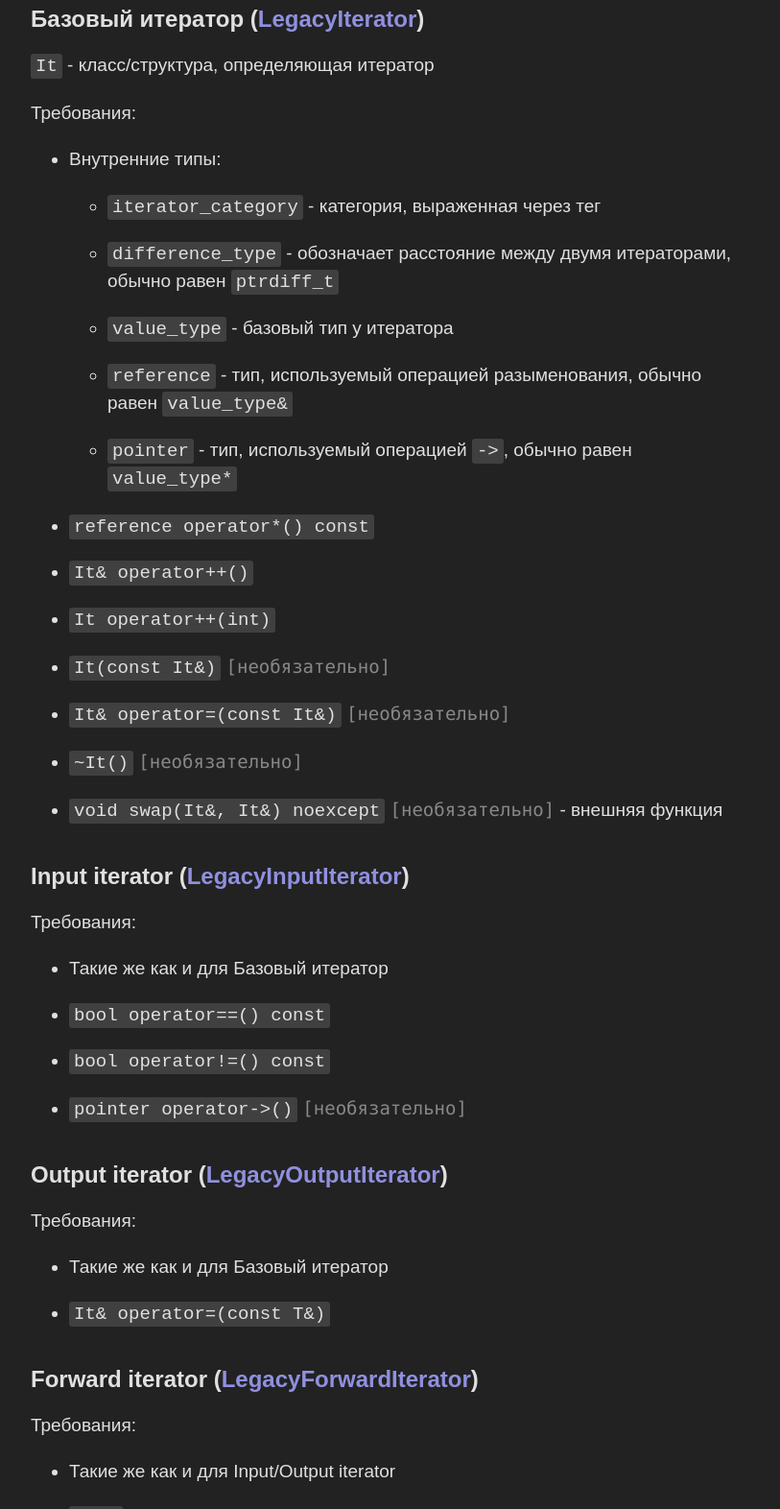
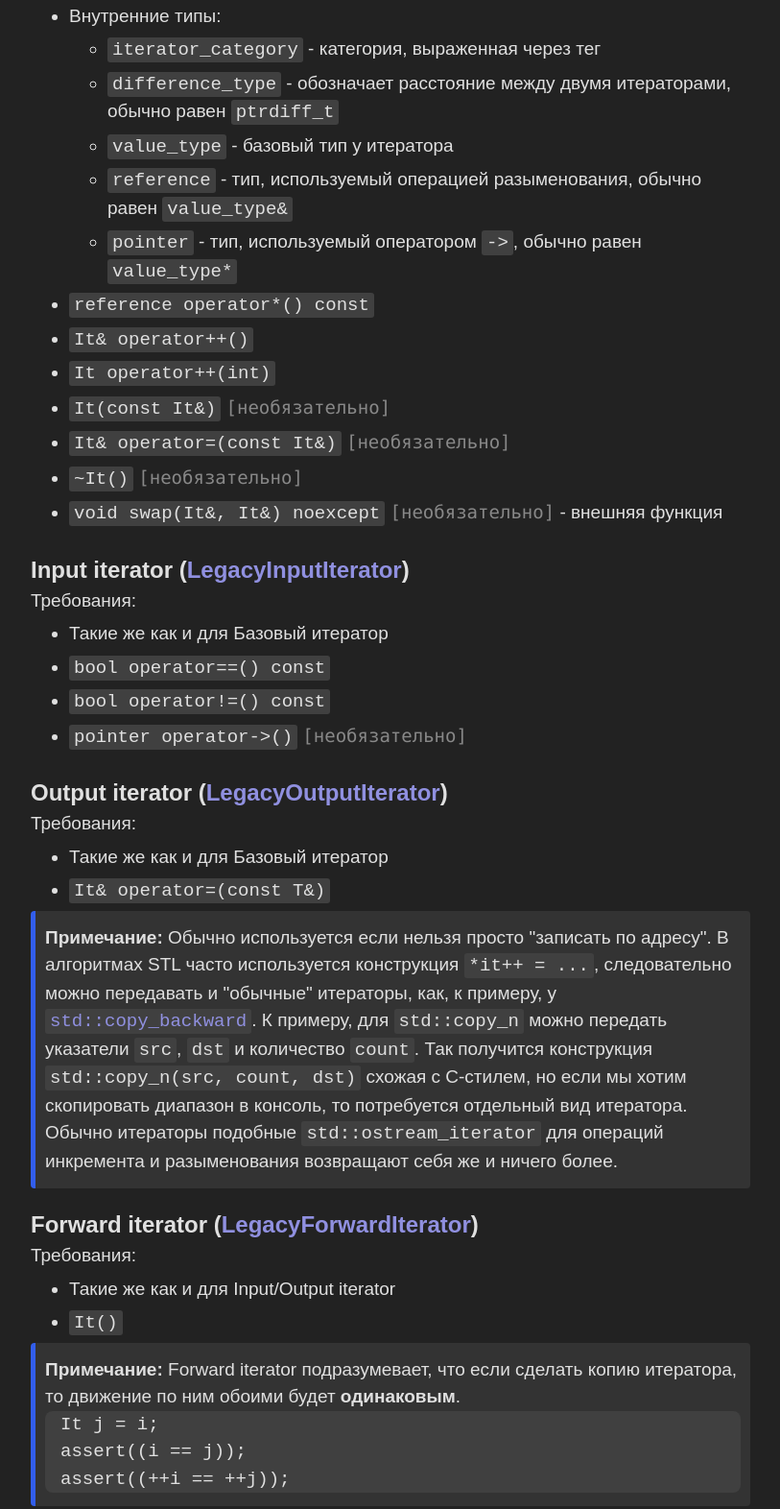
Before and after one commit to Stepainpy/Stepainpy.github.io, a plain HTML site: page manuals/iterator-cpp.html in a window 1280 px wide. Shown: the part 711-2283 px from the top of the page at 96% size, without its empty margins (233-1046 px from the left). Drawn offline with Linux system fonts and the light colour scheme.

Commit message:
рефакторинг размеров и компоновки

```diff
--- a/manuals/iterator-cpp.html
+++ b/manuals/iterator-cpp.html
@@ -11,13 +11,16 @@
     <main>
         <h1>Итераторы в C++</h1>
 
+        <div>
             <h2>Предысловие</h2>
             <p>
                 Итераторы в C++ являются основным методом обращения алгоритмов к структурам данных.
                 Здесь будут изложены требования к ним, взятые с <a href="https://en.cppreference.com/w/cpp/named_req/Iterator">cppreference</a>.
                 Некоторые функции могут быть помечены как <span class="tag">[необязательно]</span> имея ввиду, что эти функции могут быть определены компилятором и/или будут редко нужны.
             </p>
+        </div>
 
+        <div>
             <h2>Виды итераторов</h2>
             <p>Существует 5 видов:</p>
             <ol>
@@ -32,19 +35,20 @@
                 <br><code class="nonwrap">std::&lt;iter-name&gt;_iterator_tag</code>
                 <br><code class="nonwrap">std::&lt;iter-name&gt;_iterator</code>
             </p>
+        </div>
 
+        <div>
             <h2>Базовый итератор (<a href="https://en.cppreference.com/w/cpp/named_req/Iterator">LegacyIterator</a>)</h2>
             <p><code>It</code> - класс/структура, определяющая итератор</p>
             <p>Требования:</p>
             <ul>
-            <li>
-                <p>Внутренние типы:</p>
+                <li> Внутренние типы:
                     <ul>
                         <li><code class="nonwrap">iterator_category</code> - категория, выраженная через тег</li>
                         <li><code class="nonwrap">difference_type</code> - обозначает расстояние между двумя итераторами, обычно равен <code>ptrdiff_t</code></li>
                         <li><code class="nonwrap">value_type</code> - базовый тип у итератора</li>
                         <li><code class="nonwrap">reference</code> - тип, используемый операцией разыменования, обычно равен <code>value_type&</code></li>
-                    <li><code class="nonwrap">pointer</code> - тип, используемый операцией <code>-></code>, обычно равен <code>value_type*</code></li>
+                        <li><code class="nonwrap">pointer</code> - тип, используемый оператором <code>-></code>, обычно равен <code>value_type*</code></li>
                     </ul>
                 </li>
                 <li><code class="nonwrap">reference operator*() const</code></li>
@@ -55,7 +59,9 @@
                 <li><code class="nonwrap">~It()</code> <span class="tag">[необязательно]</span></li>
                 <li><code class="nonwrap">void swap(It&, It&) noexcept</code> <span class="tag">[необязательно]</span> - внешняя функция</li>
             </ul>
+        </div>
 
+        <div>
             <h2>Input iterator (<a href="https://en.cppreference.com/w/cpp/named_req/InputIterator">LegacyInputIterator</a>)</h2>
             <p>Требования:</p>
             <ul>
@@ -64,25 +70,43 @@
                 <li><code class="nonwrap">bool operator!=() const</code></li>
                 <li><code class="nonwrap">pointer operator->()</code> <span class="tag">[необязательно]</span></li>
             </ul>
+        </div>
 
+        <div>
             <h2>Output iterator (<a href="https://en.cppreference.com/w/cpp/named_req/OutputIterator">LegacyOutputIterator</a>)</h2>
             <p>Требования:</p>
             <ul>
                 <li>Такие же как и для Базовый итератор</li>
                 <li><code class="nonwrap">It& operator=(const T&)</code></li>
             </ul>
+            <div class="note">
+                <p> <b>Примечание:</b>
+                    Обычно используется если нельзя просто "записать по адресу".
+                    В алгоритмах STL часто используется конструкция <code>*it++ = ...</code>,
+                    следовательно можно передавать и "обычные" итераторы, как, к примеру, у <code><a href="https://en.cppreference.com/w/cpp/algorithm/copy_backward">std::copy_backward</a></code>.
+                    К примеру, для <code>std::copy_n</code> можно передать указатели <code>src</code>, <code>dst</code> и количество <code>count</code>.
+                    Так получится конструкция <code>std::copy_n(src, count, dst)</code> схожая с C-стилем, но если мы хотим скопировать диапазон в консоль, то потребуется отдельный вид итератора.
+                    Обычно итераторы подобные <code>std::ostream_iterator</code> для операций инкремента и разыменования возвращают себя же и ничего более.
+                </p>
+            </div>
+        </div>
 
+        <div>
             <h2>Forward iterator (<a href="https://en.cppreference.com/w/cpp/named_req/ForwardIterator">LegacyForwardIterator</a>)</h2>
             <p>Требования:</p>
             <ul>
                 <li>Такие же как и для Input/Output iterator</li>
                 <li><code class="nonwrap">It()</code></li>
             </ul>
-        <p>
-            Forward iterator подразумевает, что если сделать копию итератора, движение по ним обоими будет <b>одинаковым</b>.
+            <div class="note">
+                <p> <b>Примечание:</b>
+                    Forward iterator подразумевает, что если сделать копию итератора, то движение по ним обоими будет <b>одинаковым</b>.
                     <code class="block">It j = i;<br>assert((i == j));<br>assert((++i == ++j));</code>
                 </p>
+            </div>
+        </div>
 
+        <div>
             <h2>Bidirectional iterator (<a href="https://en.cppreference.com/w/cpp/named_req/BidirectionalIterator">LegacyBidirectionalIterator</a>)</h2>
             <p>Требования:</p>
             <ul>
@@ -90,7 +114,9 @@
                 <li><code class="nonwrap">It& operator--()</code></li>
                 <li><code class="nonwrap">It operator--(int)</code></li>
             </ul>
+        </div>
 
+        <div>
             <h2>Random access iterator (<a href="https://en.cppreference.com/w/cpp/named_req/RandomAccessIterator">LegacyRandomAccessIterator</a>)</h2>
             <p>Требования:</p>
             <ul>
@@ -107,6 +133,7 @@
                 <li><code class="nonwrap">bool operator&lt;=(const It&, const It&) const</code></li>
                 <li><code class="nonwrap">bool operator&gt;=(const It&, const It&) const</code></li>
             </ul>
+        </div>
 
         <a href="index.html">Вернутся к списку</a>
     </main>
--- a/manuals/style.css
+++ b/manuals/style.css
@@ -21,11 +21,11 @@ main {
     display: flex;
     flex-direction: column;
     justify-content: center;
+    gap: var(--bottom-gap);
 }
 
 h1, h2, ul, ol, p, td {
-    margin: 0;
-    margin-bottom: var(--bottom-gap);
+    margin: 4px 0;
 
     &.center {
         display: flex;
@@ -35,7 +35,7 @@ h1, h2, ul, ol, p, td {
 
 li {
     font-size: var(--font-size);
-    margin: 0 0 1.2rem;
+    margin: 6px 0;
     line-height: 1.5em;
 }
 
@@ -58,14 +58,12 @@ code {
         display: block;
         padding: 0 16px;
         border-radius: 8px;
-        margin-bottom: var(--bottom-gap);
 
         font-size: var(--font-size);
         text-align: left;
 
         white-space: nowrap;
-        overflow-x: scroll;
-        overflow-y: hidden;
+        overflow: auto hidden;
     }
 
     &.nonwrap {
@@ -85,7 +83,6 @@ code {
 table {
     border-collapse: collapse;
     width: 100%;
-    margin-bottom: var(--bottom-gap);
 
     & caption {
         margin-bottom: 10px;
@@ -99,6 +96,13 @@ td {
     border: var(--light-backcol) solid 2px;
 }
 
+div.note {
+    padding: 10px;
+    border-radius: 4px;
+    background-color: var(--bright-backcol);
+    border-left: #325eec solid 5px;
+}
+
 span.tag {
     color: var(--tag-color);
     font-family: Consolas;
```
Also changed, not shown: manuals/formatter.html (+2 -0 lines), manuals/heap_funcs.html (+9 -3 lines), manuals/user-literals.html (+12 -1 lines). Lines whose indentation alone changed are shown as unchanged.
